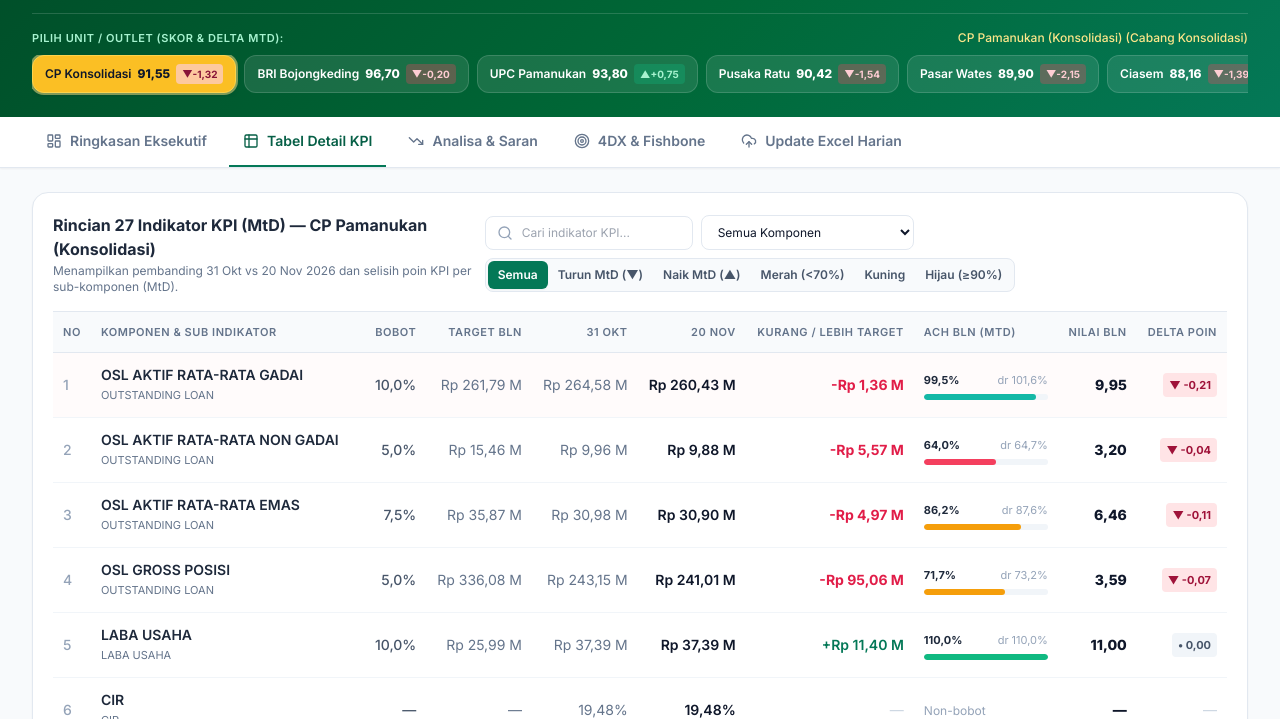
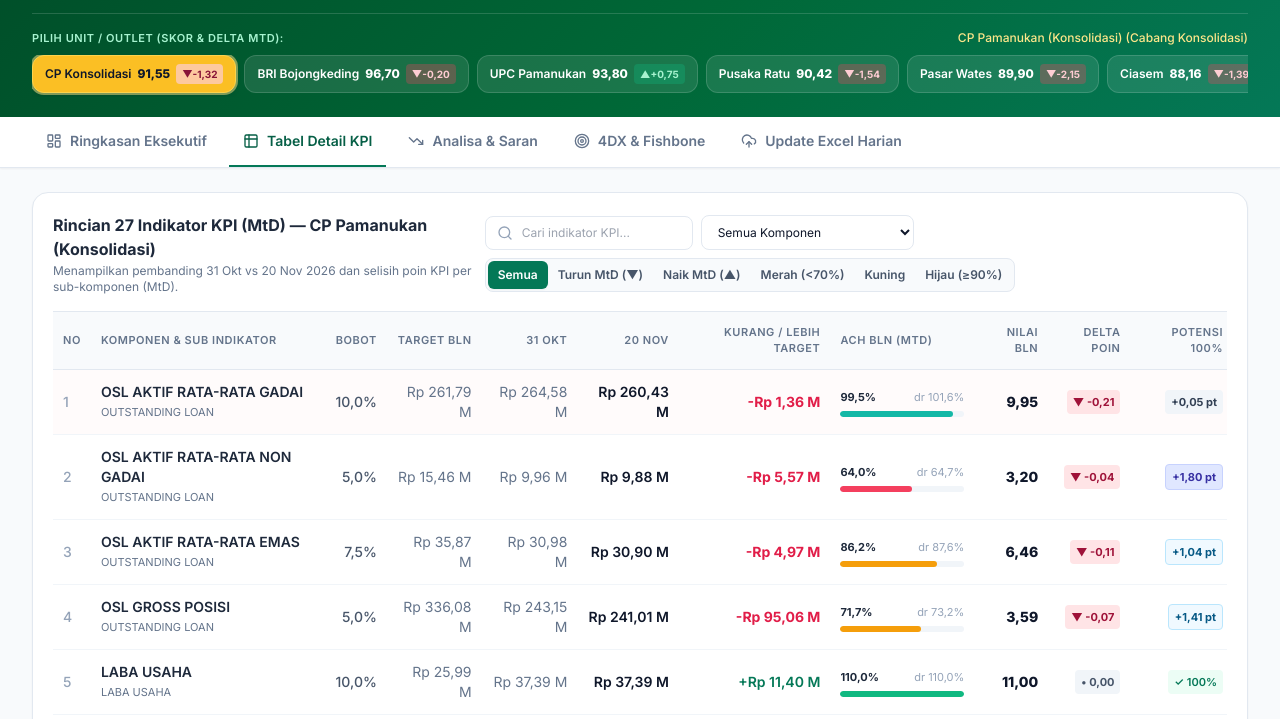
Before and after one commit to monevku-bot/kpipamanukan, a plain HTML site: page index.html in a window 1280 px wide. Both pictures are taken after a click on the button "Tabel Detail KPI". Shown: the part 81-800 px from the top of the page. Drawn offline with nearby package versions, Linux system fonts and the light colour scheme.

Commit message:
Add files via upload

```diff
--- a/index.html
+++ b/index.html
@@ -168,7 +168,7 @@
           </span>
         </div>
         <div class="overflow-x-auto">
-          <table class="w-full text-left border-collapse min-w-[820px]">
+          <table class="w-full text-left border-collapse min-w-[920px]">
             <thead>
               <tr class="bg-slate-50 text-[11px] uppercase tracking-wider text-slate-500 border-b border-slate-200">
                 <th class="py-3 px-4 font-semibold">Rank</th>
@@ -179,6 +179,7 @@
                 <th class="py-3 px-4 font-semibold text-right">OSL Gross</th>
                 <th class="py-3 px-4 font-semibold text-right">CIR</th>
                 <th class="py-3 px-4 font-semibold text-right">Stretch</th>
+                <th class="py-3 px-4 font-semibold text-right" title="Total potensi penambahan poin jika seluruh KPI di bawah 100% mencapai target 100%">Potensi 100%</th>
                 <th class="py-3 px-4 font-semibold text-center">Zona Merah</th>
               </tr>
             </thead>
@@ -216,7 +217,7 @@
         </div>
 
         <div class="overflow-x-auto -mx-4 sm:mx-0">
-          <table class="w-full text-left border-collapse min-w-[1080px]">
+          <table class="w-full text-left border-collapse min-w-[1180px]">
             <thead>
               <tr class="bg-slate-50 text-[11px] uppercase tracking-wider text-slate-500 border-y border-slate-200">
                 <th class="py-3 px-2.5 font-semibold w-9">No</th>
@@ -229,6 +230,7 @@
                 <th class="py-3 px-2.5 font-semibold w-36" id="th-ach">Ach (MtD)</th>
                 <th class="py-3 px-2.5 font-semibold text-right" id="th-nilai">Nilai KPI</th>
                 <th class="py-3 px-2.5 font-semibold text-right">Delta Poin</th>
+                <th class="py-3 px-2.5 font-semibold text-right" title="Potensi tambahan poin KPI jika realisasi mencapai target 100%">Potensi 100%</th>
               </tr>
             </thead>
             <tbody id="kpi-table-body" class="divide-y divide-slate-100 text-xs sm:text-sm"></tbody>
@@ -511,6 +513,28 @@
     function getCompPrevNilai(v) {
       if (isDtD()) return state.period === 'bln' ? v.dtd_nilai_bln : v.dtd_nilai_thn;
       return state.period === 'bln' ? v.prev_nilai_bln : v.prev_nilai_thn;
+    }
+    function getRowPotensi100(r) {
+      if (r.bobot === null || r.bobot === undefined || r.bobot <= 0) return null;
+      const nilai = state.period === 'bln' ? r.nilai_bln : r.nilai_thn;
+      if (nilai === null || nilai === undefined || isNaN(nilai)) return null;
+      const gap = r.bobot - nilai;
+      return gap > 0.004 ? Number(gap.toFixed(2)) : 0;
+    }
+    function getUnitPotensi100(u) {
+      return Number(u.rows.reduce((acc, r) => acc + (getRowPotensi100(r) || 0), 0).toFixed(2));
+    }
+    function potensiBadgeHtml(pot, bobot, nilai) {
+      if (pot === null) return '<span class="text-slate-300">—</span>';
+      if (pot <= 0.004) {
+        return `<span title="Sudah mencapai target ≥100% (${fmtNum(nilai, 2)} / ${fmtNum(bobot, 2)} pt)" class="inline-flex items-center px-1.5 py-0.5 rounded text-[11px] font-semibold bg-emerald-50 text-emerald-700">✓ 100%</span>`;
+      }
+      const cls = pot >= 1.5
+        ? 'bg-indigo-100 text-indigo-800 border border-indigo-200'
+        : pot >= 0.5
+        ? 'bg-sky-50 text-sky-800 border border-sky-200'
+        : 'bg-slate-100 text-slate-700';
+      return `<span title="Jika target tercapai 100% (${fmtNum(bobot, 2)} pt vs saat ini ${fmtNum(nilai, 2)} pt)" class="inline-flex items-center px-1.5 py-0.5 rounded text-[11px] font-bold ${cls}">+${fmtNum(pot, 2)} pt</span>`;
     }
     function getActiveUnit() { return state.units.find(u => u.id === state.activeUnitId) || state.units[0]; }
 
@@ -833,6 +857,7 @@
       tbody.innerHTML = outlets.map((u, idx) => {
         const isSelected = u.id === state.activeUnitId;
         const redCount = u.rows.filter(r => r.bobot > 0 && (isBln ? r.ach_bln : r.ach_thn) !== null && (isBln ? r.ach_bln : r.ach_thn) < 70).length;
+        const unitPot = getUnitPotensi100(u);
         const rankBadge = idx === 0
           ? 'bg-amber-100 text-amber-800 border border-amber-300'
           : idx === 1 ? 'bg-slate-200 text-slate-800' : idx === 2 ? 'bg-orange-100 text-orange-800' : 'bg-slate-100 text-slate-600';
@@ -850,6 +875,7 @@
             <td class="py-3 px-4 text-right text-slate-700">${fmtRpShort(u.osl_gross_real)}</td>
             <td class="py-3 px-4 text-right text-slate-700">${fmtNum(u.cir, 2)}%</td>
             <td class="py-3 px-4 text-right font-semibold ${u.stretch_ach >= 100 ? 'text-emerald-700' : 'text-slate-600'}">${fmtNum(u.stretch_ach, 1)}%</td>
+            <td class="py-3 px-4 text-right"><span class="inline-flex items-center px-2 py-0.5 rounded-md text-xs font-bold bg-indigo-50 text-indigo-700 border border-indigo-200">+${fmtNum(unitPot, 2)} pt</span></td>
             <td class="py-3 px-4 text-center">
               <span class="inline-flex items-center px-2.5 py-0.5 rounded-full text-xs font-bold ${redCount >= 6 ? 'bg-rose-100 text-rose-800' : redCount >= 4 ? 'bg-amber-100 text-amber-800' : 'bg-emerald-100 text-emerald-800'}">${redCount} KPI</span>
             </td>
@@ -908,7 +934,7 @@
 
       const tbody = document.getElementById('kpi-table-body');
       if (filtered.length === 0) {
-        tbody.innerHTML = `<tr><td colspan="10" class="py-8 text-center text-slate-400">Tidak ada indikator yang cocok dengan filter.</td></tr>`;
+        tbody.innerHTML = `<tr><td colspan="11" class="py-8 text-center text-slate-400">Tidak ada indikator yang cocok dengan filter.</td></tr>`;
       } else {
         tbody.innerHTML = filtered.map(r => {
           const target = isBln ? r.target_bln : r.target_thn;
@@ -916,6 +942,7 @@
           const prevAch = getRowPrevAch(r);
           const nilai = isBln ? r.nilai_bln : r.nilai_thn;
           const dNilai = getRowDeltaNilai(r);
+          const pot100 = getRowPotensi100(r);
           const hasWeight = r.bobot !== null && r.bobot > 0;
           const st = hasWeight ? getStatusInfo(ach) : getStatusInfo(null);
           const barW = ach !== null ? Math.min(Math.max(ach, 0), 110) / 110 * 100 : 0;
@@ -945,6 +972,7 @@
               </td>
               <td class="py-3 px-2.5 text-right font-extrabold text-slate-900">${nilai !== null ? fmtNum(nilai, 2) : '—'}</td>
               <td class="py-3 px-2.5 text-right">${hasWeight ? deltaBadgeHtml(dNilai) : '<span class="text-slate-300">—</span>'}</td>
+              <td class="py-3 px-2.5 text-right whitespace-nowrap">${potensiBadgeHtml(pot100, r.bobot, nilai)}</td>
             </tr>
           `;
         }).join('');
@@ -953,13 +981,15 @@
       const sumBobot = filtered.reduce((acc, r) => acc + (r.bobot || 0), 0);
       const sumNilai = filtered.reduce((acc, r) => acc + ((isBln ? r.nilai_bln : r.nilai_thn) || 0), 0);
       const sumDelta = filtered.reduce((acc, r) => acc + (getRowDeltaNilai(r) || 0), 0);
+      const sumPot = filtered.reduce((acc, r) => acc + (getRowPotensi100(r) || 0), 0);
       document.getElementById('kpi-table-foot').innerHTML = `
         <tr>
           <td colspan="2" class="py-3.5 px-2.5">TOTAL (${filtered.length} Indikator)</td>
           <td class="py-3.5 px-2.5 text-right">${fmtNum(sumBobot, 1)}%</td>
-          <td colspan="5" class="py-3.5 px-2.5 text-right text-xs font-medium text-emerald-800">Akumulasi Skor &amp; Delta ${getModeLabel()}</td>
+          <td colspan="5" class="py-3.5 px-2.5 text-right text-xs font-medium text-emerald-800">Akumulasi Skor, Delta ${getModeLabel()} &amp; Potensi 100%</td>
           <td class="py-3.5 px-2.5 text-right text-base text-emerald-900">${fmtNum(sumNilai, 2)}</td>
           <td class="py-3.5 px-2.5 text-right">${deltaBadgeHtml(sumDelta)}</td>
+          <td class="py-3.5 px-2.5 text-right whitespace-nowrap"><span class="inline-flex items-center px-2 py-0.5 rounded-md text-xs font-extrabold bg-indigo-100 text-indigo-900 border border-indigo-200">+${fmtNum(sumPot, 2)} pt</span></td>
         </tr>
       `;
     }
```
